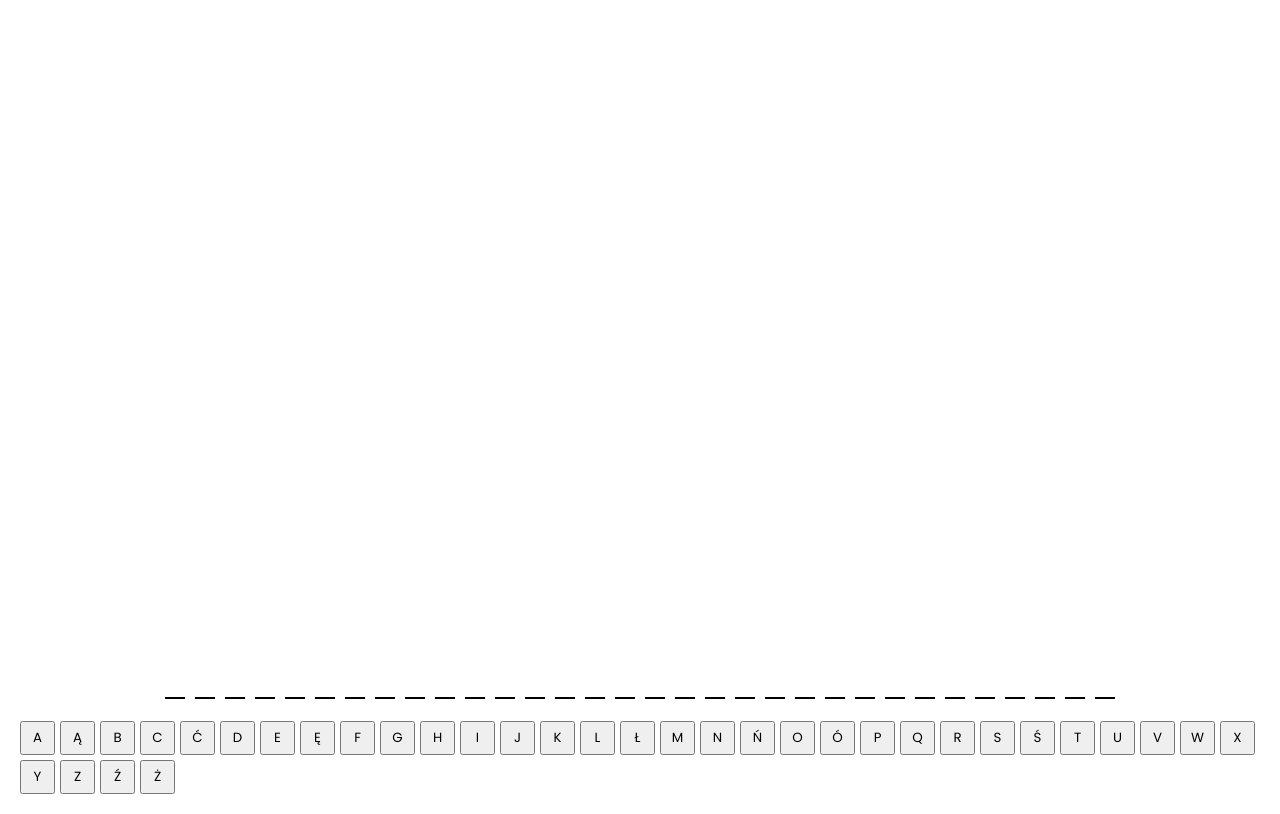
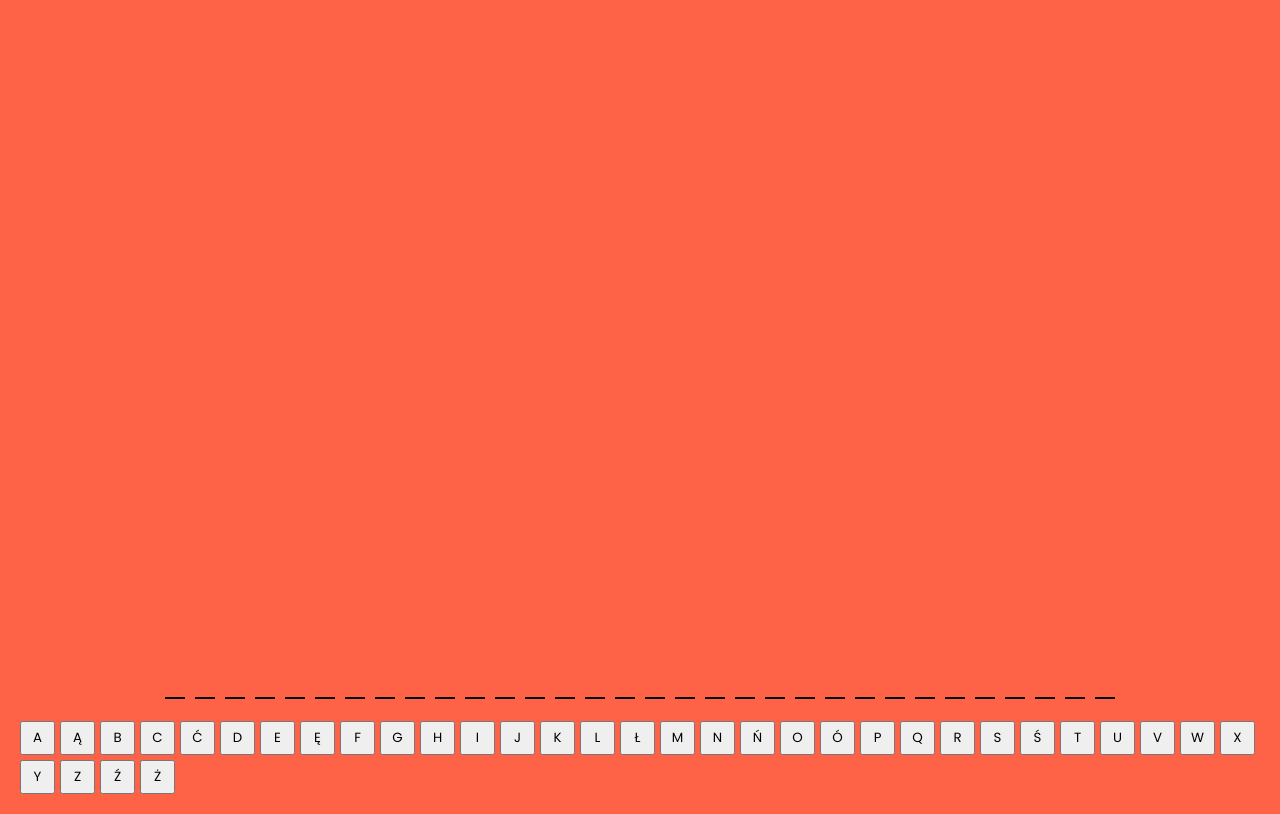
Before and after one commit to Kadi17/Hangman-Game, a plain HTML site: page index.html in a window 1280 px wide. Shown: the part 62-876 px from the top of the page. Drawn offline with Linux system fonts and the light colour scheme.

Commit message:
background

```diff
--- a/style.css
+++ b/style.css
@@ -6,6 +6,7 @@
     font-family: 'Poppins', sans-serif;
 }
 .container{
+    background-color: tomato;
     display: flex;
     flex-flow: column;
     align-items: center;
```
